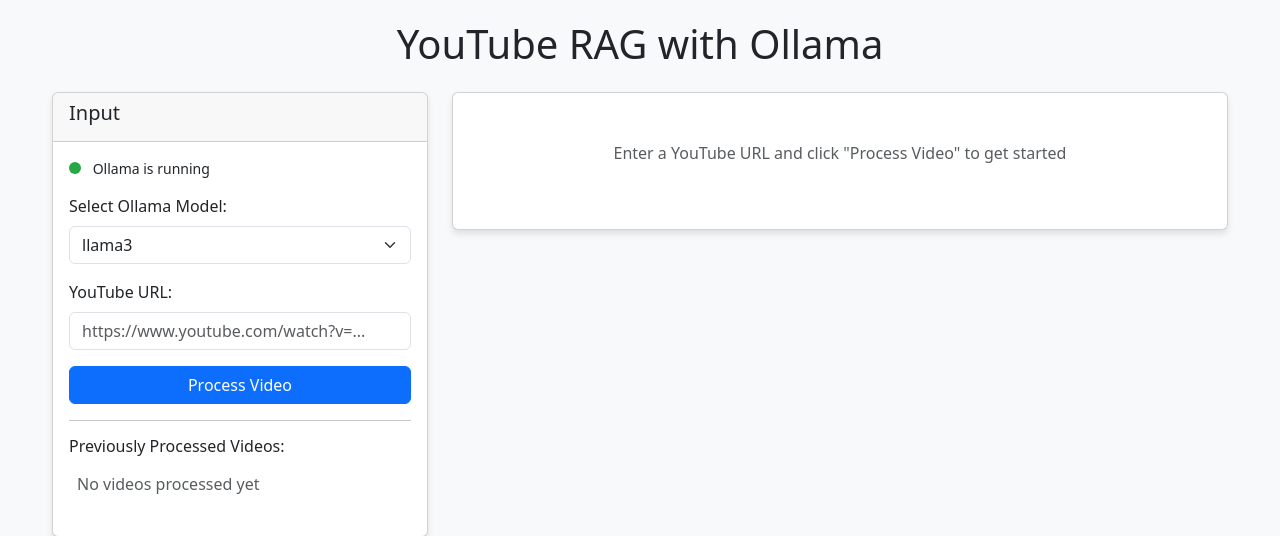
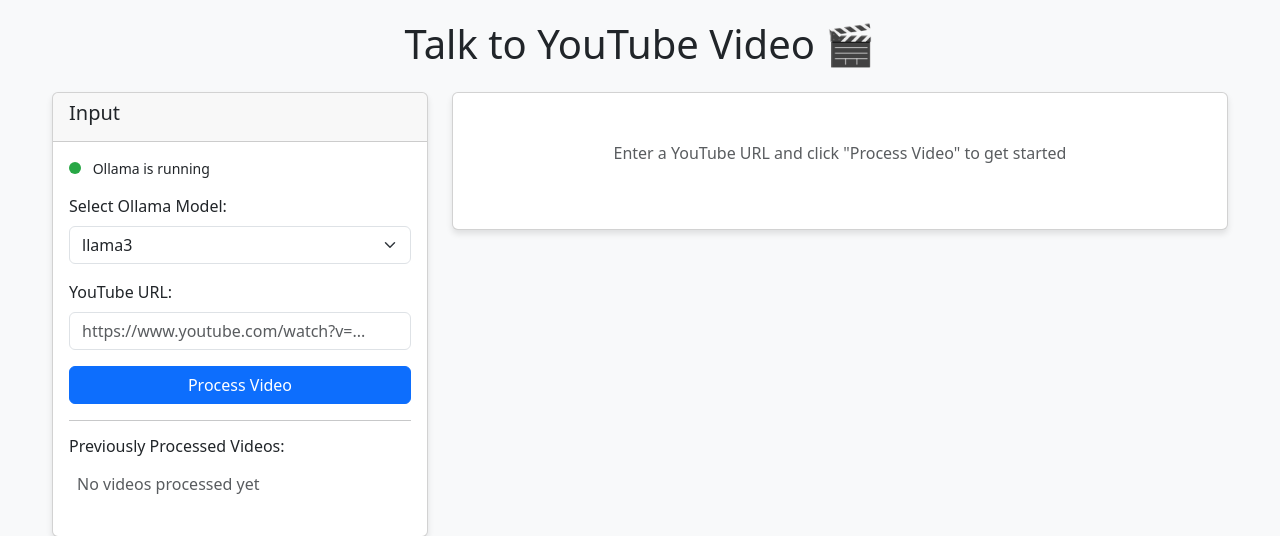
Before and after one commit to Anantk2908/SummarizeTube, a Flask app: page / in a window 1280 px wide. Shown: the top 536 px of the page. Run offline with Flask 3, Linux system fonts and the light colour scheme; data that the repository does not hold is empty; some libraries are stand-ins or nearby versions.

Commit message:
Changed Name in the UI

```diff
--- a/templates/index.html
+++ b/templates/index.html
@@ -3,7 +3,7 @@
 <head>
     <meta charset="UTF-8">
     <meta name="viewport" content="width=device-width, initial-scale=1.0">
-    <title>YouTube RAG with Ollama</title>
+    <title>Talk to YouTube Video 🎬</title>
     <link href="https://cdn.jsdelivr.net/npm/bootstrap@5.3.0-alpha1/dist/css/bootstrap.min.css" rel="stylesheet">
     <link rel="stylesheet" href="https://cdn.jsdelivr.net/npm/bootstrap-icons@1.11.1/font/bootstrap-icons.css">
     <style>
@@ -100,7 +100,7 @@
 </head>
 <body>
     <div class="container">
-        <h1 class="text-center mb-4">YouTube RAG with Ollama</h1>
+        <h1 class="text-center mb-4">Talk to YouTube Video 🎬</h1>
 
         <div class="row">
             <!-- Left column -->
```
